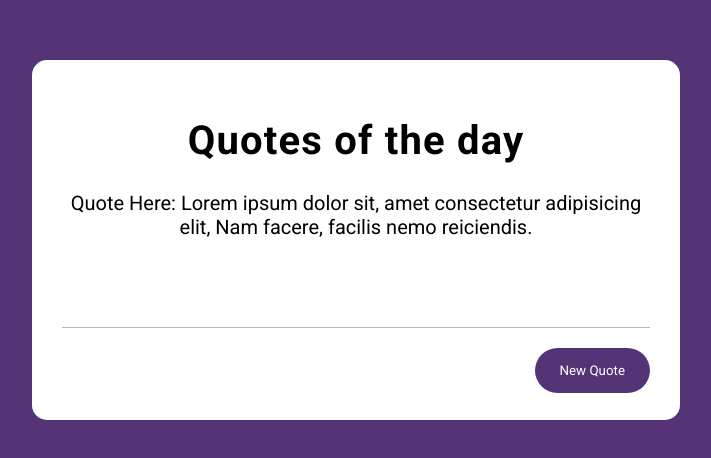
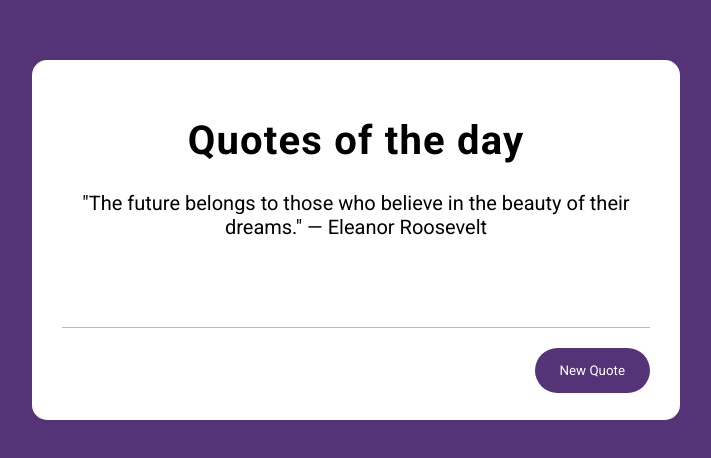
Before and after one commit to Jay-Sm/basic-quote-generator, a plain HTML site: page index.html in a window 1280 px wide. Shown: the part 160-618 px from the top of the page, without its empty margins (284-995 px from the left). Drawn offline with Linux system fonts and the light colour scheme.

Commit message:
added functionality

```diff
--- a/index.html
+++ b/index.html
@@ -15,9 +15,7 @@
     <main>
       <div id="top">
         <h1>Quotes of the day</h1>
-        <p>
-          Quote Here: Lorem ipsum dolor sit, amet consectetur adipisicing elit, Nam facere, facilis nemo reiciendis.
-        </p>
+        <p></p>
       </div>
       <div id="bottom">
         <button>New Quote</button>
--- a/javascripts/app.js
+++ b/javascripts/app.js
@@ -15,6 +15,10 @@ async function getNewQuote() {
 const button = document.querySelector("button");
 const quoteDisplay = document.querySelector("p");
 
+getNewQuote().then(() => {
+  quoteDisplay.innerHTML = quote;
+});
+
 button.addEventListener("click", () => {
   getNewQuote().then(() => {
     quoteDisplay.innerHTML = quote;
```
